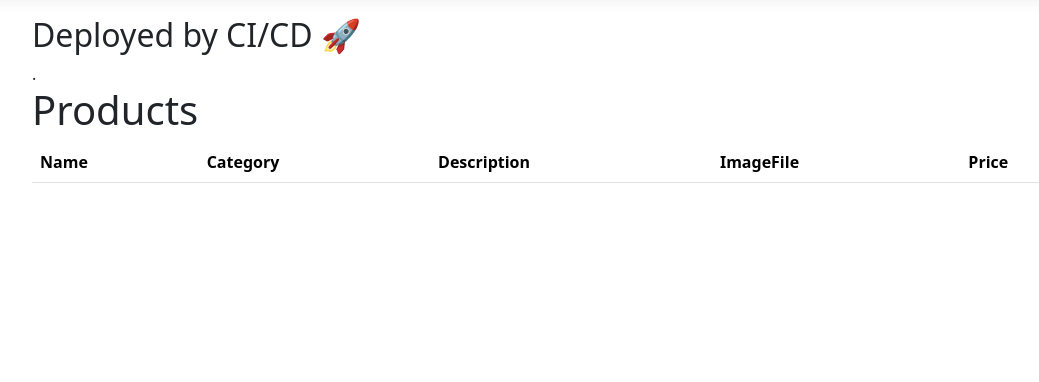
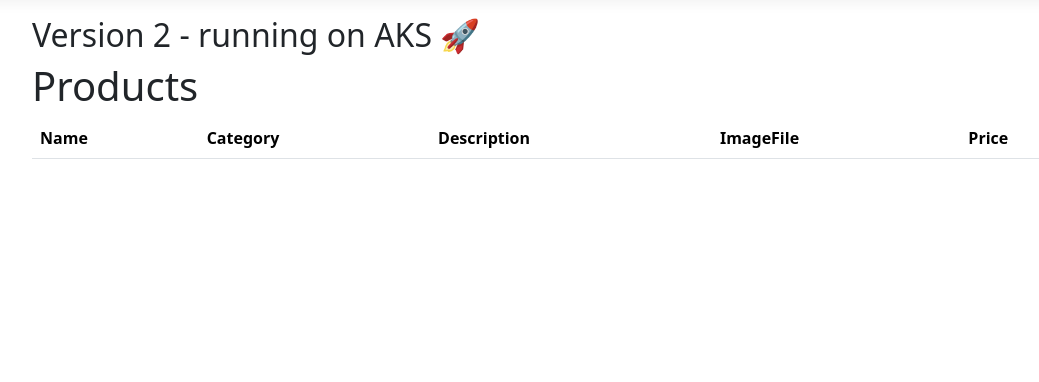
Before and after one commit to FatemehSafatian/shopsphere-platform, an ASP.NET Core app: template ShopSphere/ShopSphere.Client/Views/Home/Index.cshtml in a window 1280 px wide. Shown: the part 57-439 px from the top of the page, without its empty margins (50-1089 px from the left). Run offline with ASP.NET Core 8, Linux system fonts and the light colour scheme; the template is opened without the code that fills it, so the values that code supplies are empty; style sheets or scripts are compiled from the project's sources.

Commit message:
Update Index.cshtml

```diff
--- a/ShopSphere/ShopSphere.Client/Views/Home/Index.cshtml
+++ b/ShopSphere/ShopSphere.Client/Views/Home/Index.cshtml
@@ -3,7 +3,7 @@
 @{
     ViewData["Title"] = "Home Page";
 }
-<h2>Deployed by CI/CD 🚀</h2>.
+<h2>Version 2 - running on AKS 🚀</h2>
 <h1>Products</h1>
 <table class="table">
     <thead>
```
